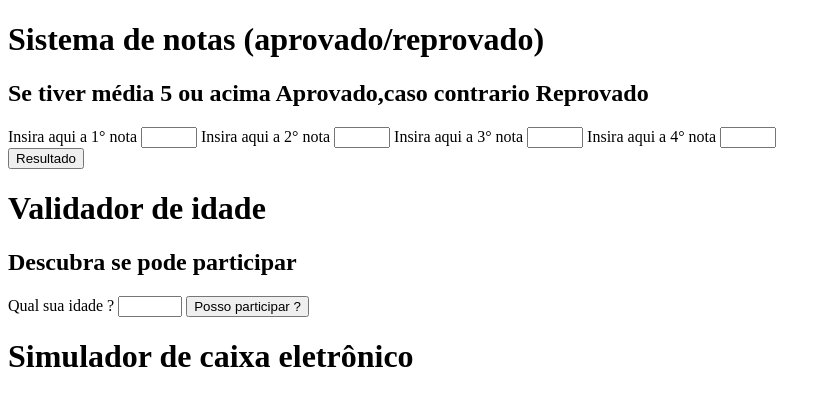
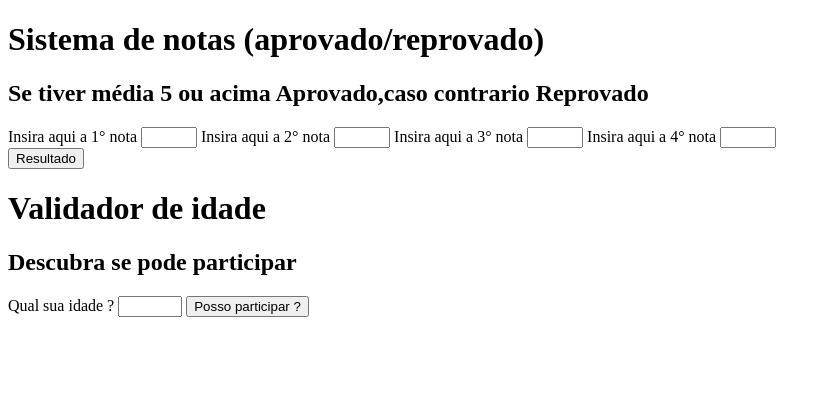
Before and after one commit to Van1723/Fundamentos-Javascript, a website: page condicionais.html in a window 1280 px wide. Shown: the whole page, without its empty margins (0-831 px from the left). Drawn offline with Linux system fonts and the light colour scheme.

Commit message:
alt_practice02

```diff
--- a/condicionais.html
+++ b/condicionais.html
@@ -42,9 +42,7 @@
 
 
 
-    <div id="cash_machine">
-        <h1>Simulador de caixa eletrônico</h1>
-    </div>
+
 
 
 
```
